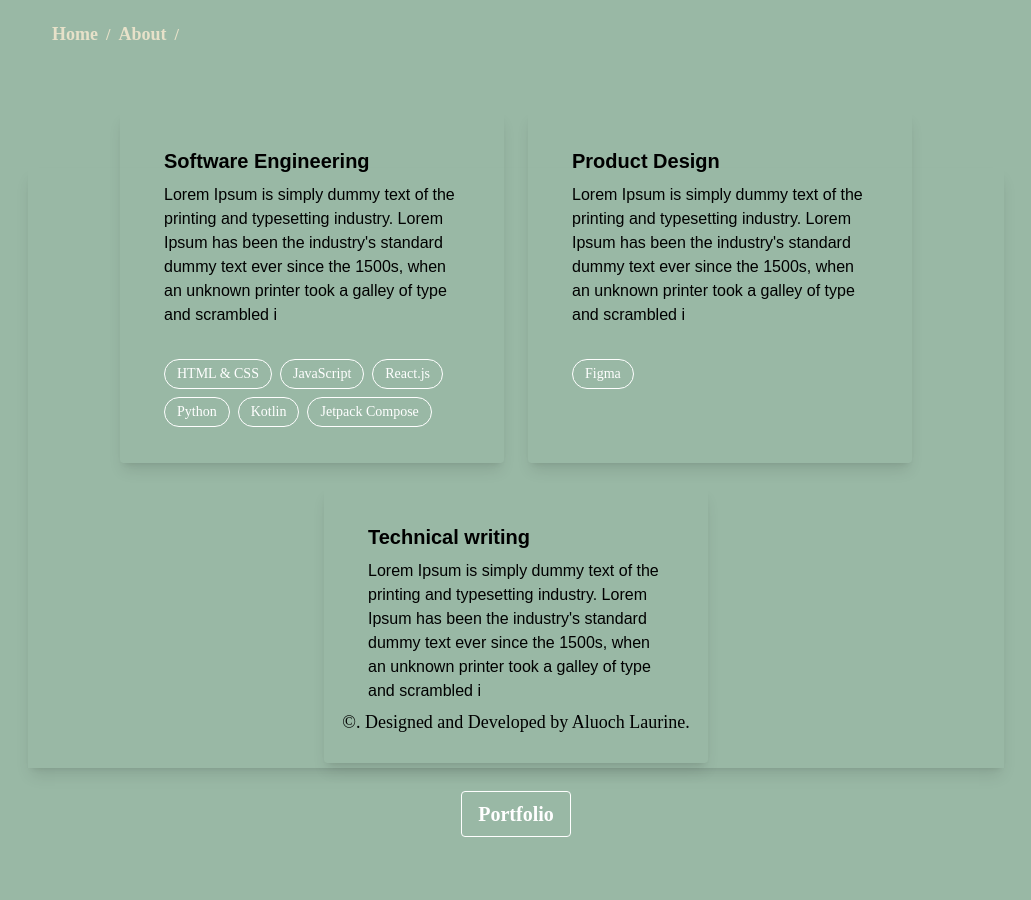
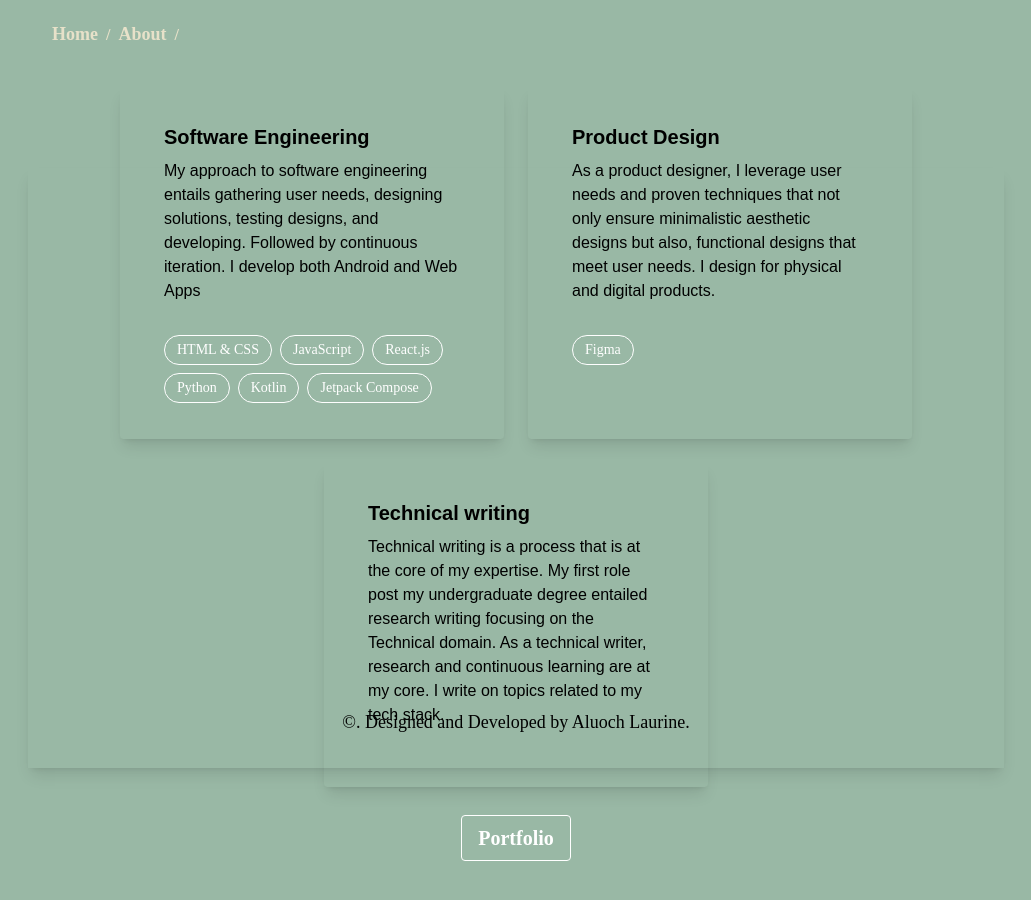
Before and after one commit to laualuoch/aluoch., a React (Create React App) app: page /about in a window 1280 px wide. Shown: the top 900 px of the page, without its empty margins (124-1155 px from the left). Built offline with nearby package versions, Linux system fonts and the light colour scheme.

Commit message:
update about page

```diff
--- a/src/pages/About/About.js
+++ b/src/pages/About/About.js
@@ -26,9 +26,9 @@ const About = () => {
     ];
 
     const aboutItems = [
-        {title: "Software Engineering", description: "Lorem Ipsum is simply dummy text of the printing and typesetting industry. Lorem Ipsum has been the industry's standard dummy text ever since the 1500s, when an unknown printer took a galley of type and scrambled i", tools: ["HTML & CSS", "JavaScript", "React.js", "Python", "Kotlin", "Jetpack Compose"]},
-        {title: "Product Design", description: "Lorem Ipsum is simply dummy text of the printing and typesetting industry. Lorem Ipsum has been the industry's standard dummy text ever since the 1500s, when an unknown printer took a galley of type and scrambled i", tools: ["Figma"]},
-        {title: "Technical writing", description: "Lorem Ipsum is simply dummy text of the printing and typesetting industry. Lorem Ipsum has been the industry's standard dummy text ever since the 1500s, when an unknown printer took a galley of type and scrambled i", tools: []}
+        {title: "Software Engineering", description: "My approach to software engineering entails gathering user needs, designing solutions, testing designs, and developing. Followed by continuous iteration. I develop both Android and Web Apps", tools: ["HTML & CSS", "JavaScript", "React.js", "Python", "Kotlin", "Jetpack Compose"]},
+        {title: "Product Design", description: "As a product designer, I leverage user needs and proven techniques that not only ensure minimalistic aesthetic designs but also, functional designs that meet user needs. I design for physical and digital products.", tools: ["Figma"]},
+        {title: "Technical writing", description: "Technical writing is a process that is at the core of my expertise. My first role post my undergraduate degree entailed research writing focusing on the Technical domain. As a technical writer, research and continuous learning are at my core. I write on topics related to my tech stack.", tools: []}
     ];
 
     return (
```
